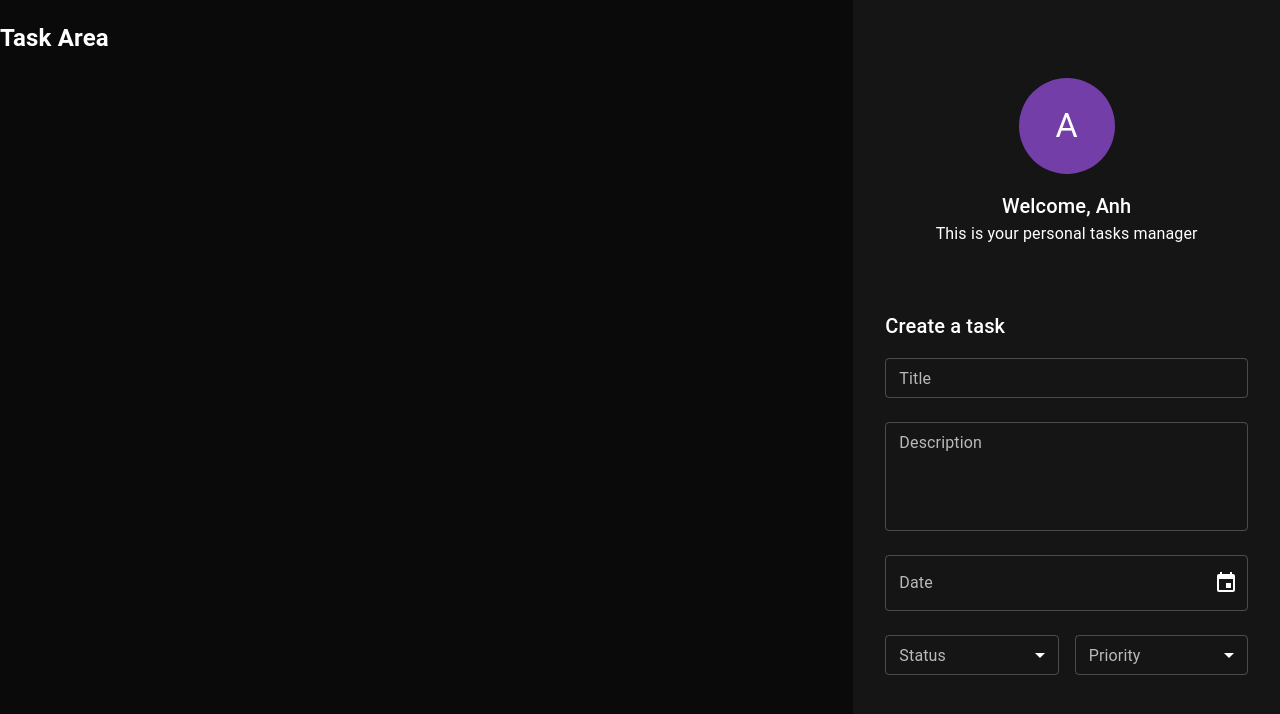
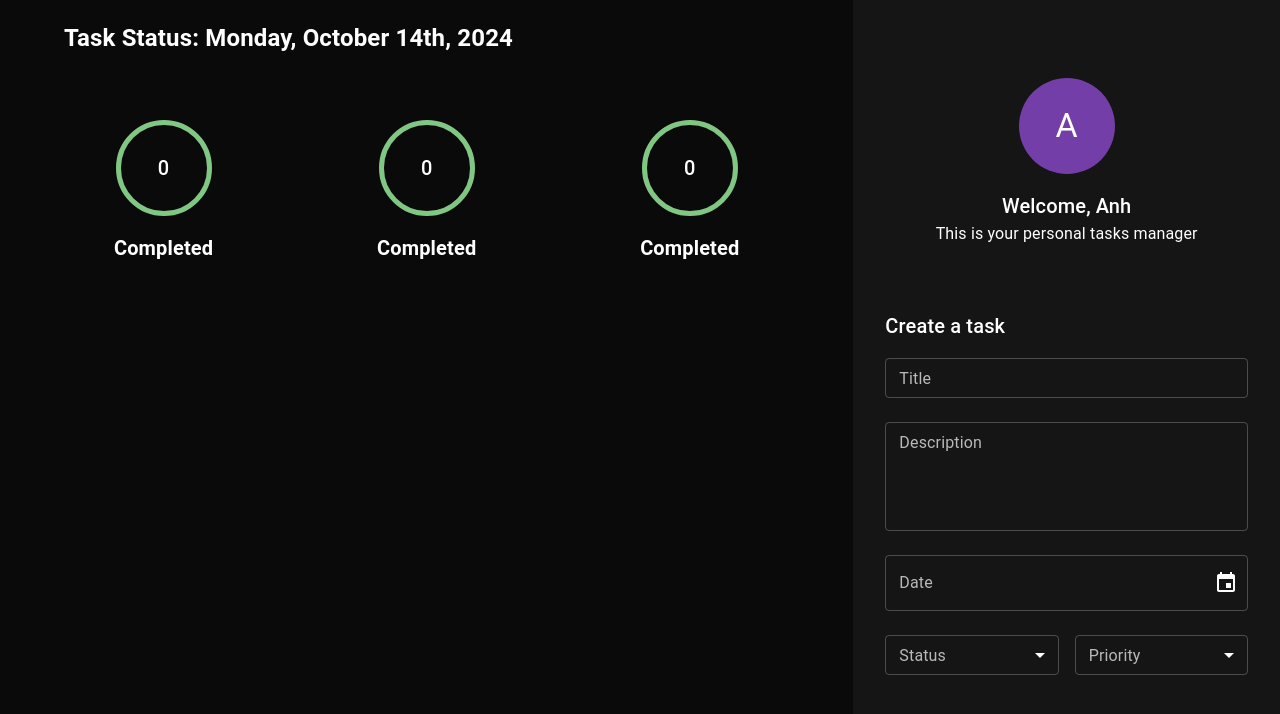
Before and after one commit to dasabu/task-management, a React (Vite) app in the folder frontend/: page / in a window 1280 px wide. Shown: the top 714 px of the page. Built offline with nearby package versions, Linux system fonts and the light colour scheme.

Commit message:
feat(fe): done TaskCounter component

```diff
--- a/frontend/src/components/TaskArea/TaskArea.tsx
+++ b/frontend/src/components/TaskArea/TaskArea.tsx
@@ -1,9 +1,28 @@
+import { Box } from '@mui/material'
 import Grid from '@mui/material/Grid2'
+import { format } from 'date-fns'
+
+import TaskCounter from '../TaskCounter'
 
 export const TaskArea = () => {
   return (
-    <Grid size={{ md: 8 }}>
-      <h2>Task Area</h2>
+    <Grid size={{ md: 8 }} px={4}>
+      <Box mb={8} px={4}>
+        <h2>Task Status: {format(new Date(), 'PPPP')}</h2>
+      </Box>
+      <Grid
+        sx={{
+          display: 'flex',
+          flexDirection: 'row',
+          alignItems: 'center',
+          justifyContent: 'space-around',
+          mb: 8
+        }}
+      >
+        <TaskCounter />
+        <TaskCounter />
+        <TaskCounter />
+      </Grid>
     </Grid>
   )
 }
--- /dev/null
+++ b/frontend/src/components/TaskCounter/TaskCounter.tsx
@@ -0,0 +1,46 @@
+import { Avatar, Box, Typography } from '@mui/material'
+import { FC, ReactElement } from 'react'
+
+import { ITaskCounter } from './interfaces/ITaskCounter'
+import { Status } from '../CreateTaskForm/enums/Status'
+import { getStatusColor } from './helpers/getStatusColor'
+
+export const TaskCounter: FC<ITaskCounter> = (
+  props
+): ReactElement => {
+  const { count = 0, status = Status.Completed } = props
+
+  return (
+    <>
+      <Box
+        display='flex'
+        flexDirection='column'
+        justifyContent='center'
+        alignItems='center'
+      >
+        <Avatar
+          sx={{
+            backgroundColor: 'transparent',
+            border: '5px solid',
+            width: '96px',
+            height: '96px',
+            marginBottom: '16px',
+            borderColor: getStatusColor(status)
+          }}
+        >
+          <Typography color='#ffffff' variant='h6'>
+            {count}
+          </Typography>
+        </Avatar>
+        <Typography
+          color='#ffffff'
+          variant='h6'
+          fontWeight='bold'
+          fontSize='20px'
+        >
+          {status}
+        </Typography>
+      </Box>
+    </>
+  )
+}
--- /dev/null
+++ b/frontend/src/components/TaskCounter/helpers/getStatusColor.ts
@@ -0,0 +1,15 @@
+import { Status } from '../../CreateTaskForm/enums/Status'
+import { TaskCounterStatusType } from '../interfaces/ITaskCounter'
+
+export const getStatusColor = (
+  status: TaskCounterStatusType
+): string => {
+  switch (status) {
+    case Status.Todo:
+      return 'error.light'
+    case Status.InProgress:
+      return 'warning.light'
+    case Status.Completed:
+      return 'success.light'
+  }
+}
--- /dev/null
+++ b/frontend/src/components/TaskCounter/index.ts
@@ -0,0 +1,3 @@
+import { TaskCounter } from './TaskCounter'
+
+export default TaskCounter
--- /dev/null
+++ b/frontend/src/components/TaskCounter/interfaces/ITaskCounter.ts
@@ -0,0 +1,11 @@
+import { Status } from '../../CreateTaskForm/enums/Status'
+
+export type TaskCounterStatusType =
+  | Status.Todo
+  | Status.InProgress
+  | Status.Completed
+
+export interface ITaskCounter {
+  count?: number
+  status?: TaskCounterStatusType
+}
```
